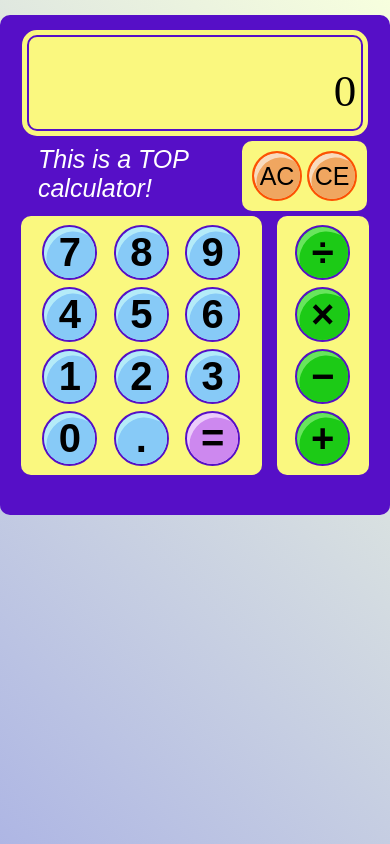
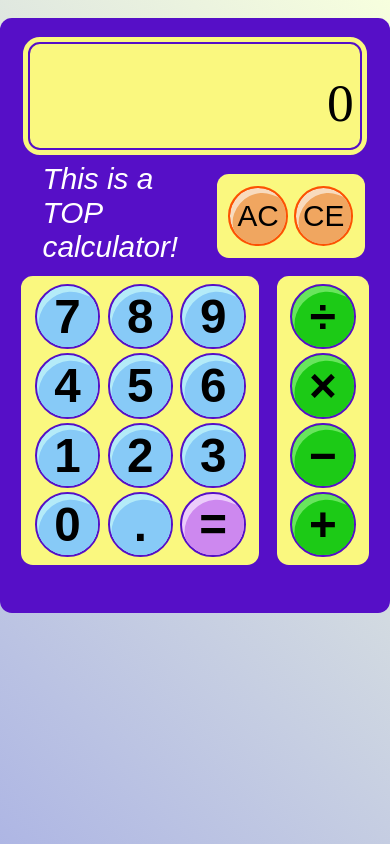
Before and after one commit to Sambaramba/calculator, a plain HTML site: page index.html in a window 390 px wide. Drawn offline with Linux system fonts and the light colour scheme; a web font is replaced by a local one.

Commit message:
improve screen sizing smootness
- remove media queries and add clamp to html base font-size

```diff
--- a/styles.css
+++ b/styles.css
@@ -58,6 +58,7 @@
 
 html {
     font-size: 10px;
+    font-size: clamp(10px, 1vw + 0.5rem, 16px);
     background: linear-gradient(45deg, rgb(174, 182, 228), rgb(247, 255, 222));
 }
 
@@ -436,16 +437,49 @@ button:active {
 //==============================================================
 
 
-/* Small devices: 600px and up */
-@media only screen and (min-width: 600px) {
+/* Small devices: 600px and up
+@media only screen and (min-width: 600px) and (max-width: 767.98px) {
+  html {
+    font-size: 14px;
+  }
+}
+
+/* Medium devices and up: 768px and above (desktop) */
+/* @media only screen and (min-width: 768px) {
+  html {
+    font-size: 16px;
+  }
+} */
+
+
+
+
+/* @media (min-width: 480px) {
+  html {
+    font-size: 11px;
+  }
+}
+
+@media (min-width: 768px) {
+  html {
+    font-size: 12px;
+  }
+}
+
+@media (min-width: 1024px) {
   html {
     font-size: 13px;
   }
 }
 
-/* Medium devices and up: 768px and above (desktop) */
-@media only screen and (min-width: 768px) {
+@media (min-width: 1280px) {
   html {
-    font-size: 16px;
+    font-size: 14px;
   }
 }
+
+@media (min-width: 1440px) {
+  html {
+    font-size: 16px; /* default desktop */
+  }
+} */
```
